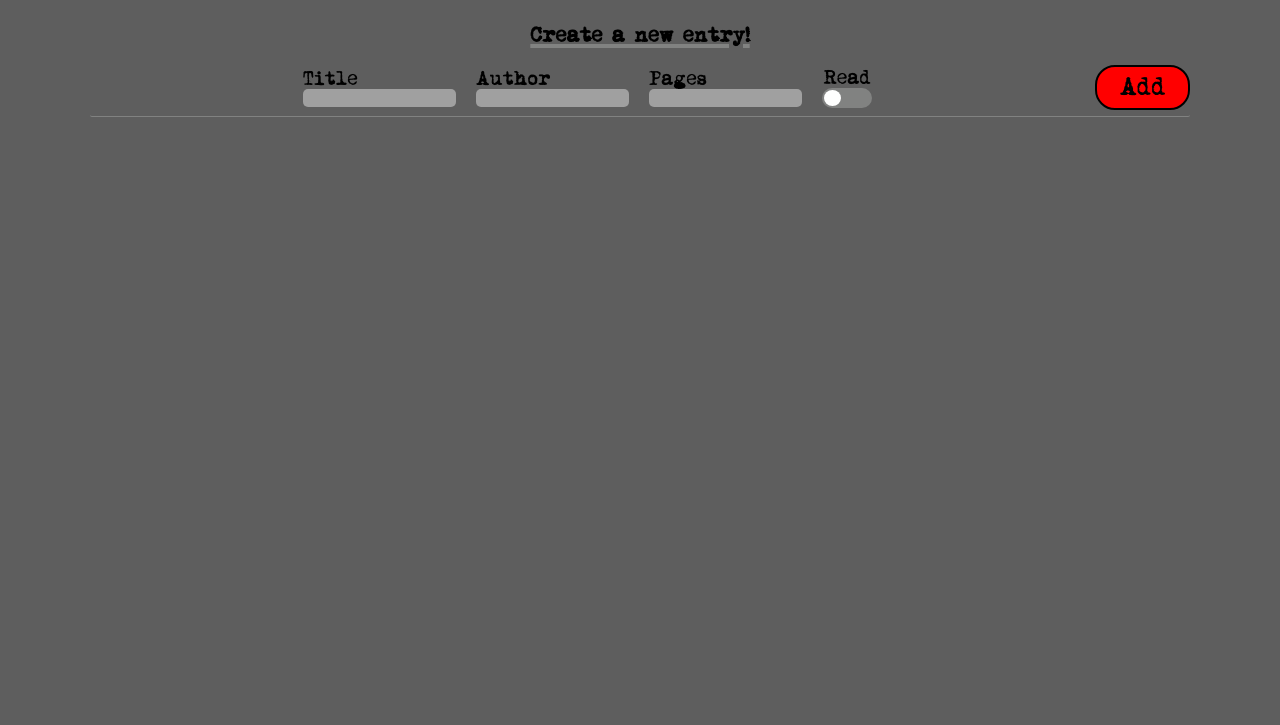
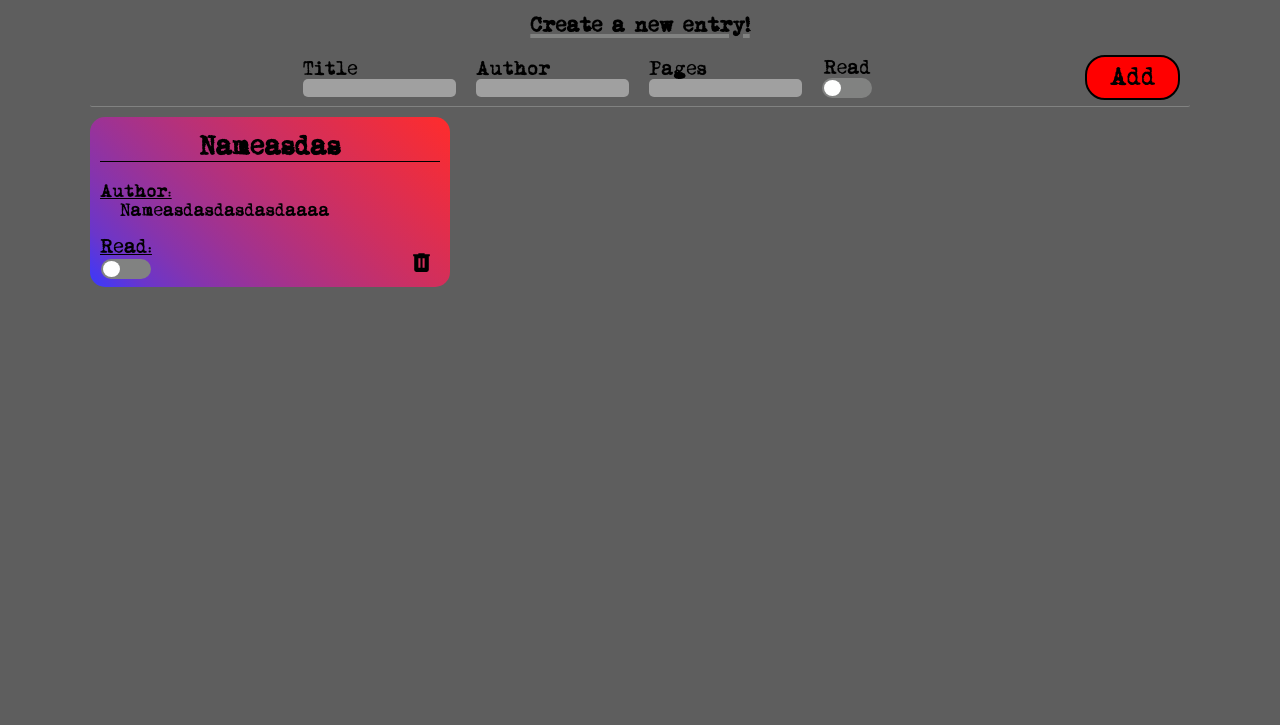
Before and after one commit to XenoNick/odin-library, a website: page index.html in a window 1280 px wide. Shown: the part 91-816 px from the top of the page. Drawn offline with Linux system fonts and the light colour scheme.

Commit message:
Create and style book cards

```diff
--- a/index.html
+++ b/index.html
@@ -38,7 +38,23 @@
           <button type="button" class="add-button">Add</button>
         </form>
       </header>
-      <main class="main"></main>
+      <main class="main">
+        <div class="card" data-index="0">
+          <h2 class="book-title">Nameasdas</h2>
+          <p class="author"><span class="author">Author:</span> <span class="auth-name">Nameasdasdasdasdaaaa</span></p>
+          <p class="pages"></p>
+          <div class="toggle-buttons">
+            <div class="input checkbox">
+              <label for="read-card">
+                <span>Read:</span>
+                <input type="checkbox" name="read-card" id="read-card" />
+                <span class="slider"></span>
+              </label>
+            </div>
+            <button class="delete"><img src="./icons/trash-can.svg" alt="delete button" class="icon"></button>
+          </div>
+        </div>
+      </main>
     </div>
   </body>
 </html>
--- a/styles.css
+++ b/styles.css
@@ -30,11 +30,14 @@ body {
   flex-direction: column;
   justify-content: center;
   align-items: center;
+  margin-bottom: 10px;
+  padding: 10px;
 }
 .main {
-  height: 500px;
   grid-row: 2;
   grid-column: 2;
+  display: grid;
+  grid-template-columns: repeat(auto-fill, minmax(max-content, 1fr));
 }
 form {
   display: flex;
@@ -56,6 +59,7 @@ form {
 }
 .title {
   text-decoration: underline 4px solid var(--dark-color);
+  margin-top: 15px;
 }
 /* Add Button */
 .add-button {
@@ -69,7 +73,7 @@ form {
   font-family: inherit;
 }
 .add-button:hover {
-    outline: 2px solid #000;
+  outline: 2px solid #000;
   cursor: pointer;
 }
 .add-button:active {
@@ -79,11 +83,13 @@ form {
 /* Toggle switch */
 .checkbox {
   position: relative;
+  width: max-content;
 }
 .checkbox label {
   display: flex;
   flex-direction: column;
   align-items: center;
+  width: max-content;
 }
 input[type='checkbox'] {
   opacity: 0;
@@ -112,10 +118,10 @@ input[type='checkbox'] {
   background-color: white;
   margin-left: 2px;
 }
-#read:checked + .slider::before {
+input[type='checkbox']:checked + .slider::before {
   transform: translateX(29px);
 }
-#read:checked + .slider {
+input[type='checkbox']:checked + .slider {
   background-color: #ff0000;
 }
 /*  */
@@ -131,3 +137,47 @@ input[type='checkbox'] {
 .input input:focus {
   outline: 2px solid #ff0000;
 }
+/* Cards */
+.card {
+  box-sizing: border-box;
+  width: 360px;
+  height: 170px;
+  background: linear-gradient(45deg, #3939ff, 33%, #ff2c2c);
+  padding: 10px;
+  border-radius: 15px;
+}
+.book-title {
+  text-align: center;
+  margin-top: 5px;
+  border-bottom: 1px solid black;
+}
+span.author {
+  text-decoration: underline 1px solid black;
+  display: block;
+}
+span.auth-name {
+  margin-left: 20px;
+}
+.toggle-buttons {
+  display: flex;
+  justify-content: space-between;
+  align-items: flex-end;
+}
+.toggle-buttons span:first-child {
+  text-decoration: underline 1px solid black;
+  margin-bottom: 2px;
+}
+.delete {
+  appearance: none;
+  background-color: inherit;
+  border: none;
+  cursor: pointer;
+}
+.icon {
+  height: 25px;
+  width: 25px;
+  transition: all .2s ease-in;
+}
+.icon:hover{
+  transform: scale(1.3,1.3);
+}
```
Also changed, not shown: icons/trash-can.svg (added).
